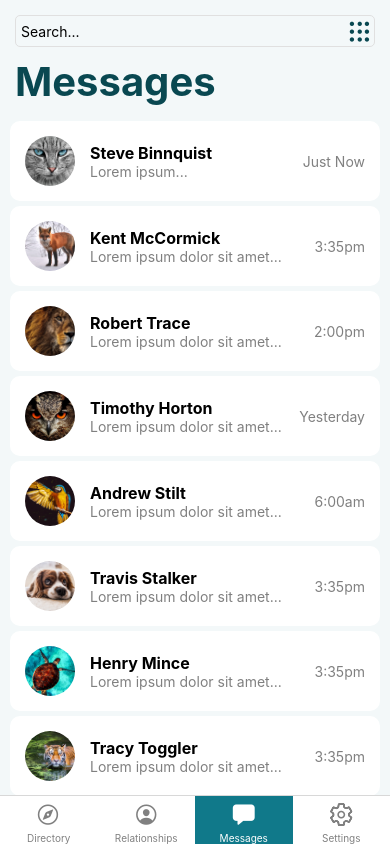
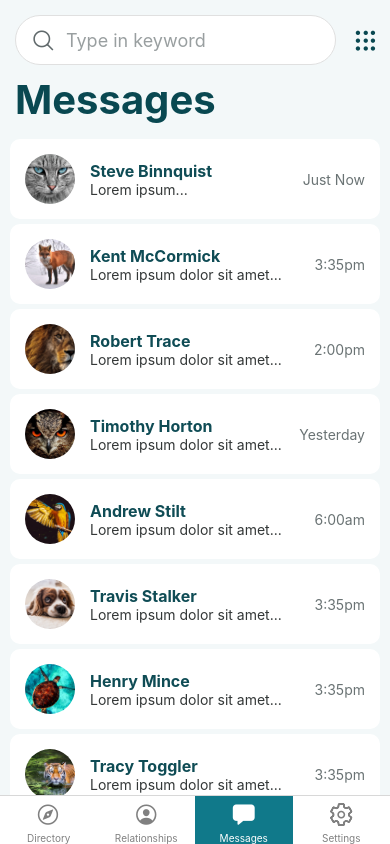
Before and after one commit to Valyria-Studios/geo_browser_app, a React Native app in the folder App/: screen /Messages in a window 390 px wide. Built offline with nearby package versions, Linux system fonts and the light colour scheme.

Commit message:
Updated Search Bar Apperance on Messages.js

```diff
--- a/App/screens/Messages.js
+++ b/App/screens/Messages.js
@@ -9,7 +9,8 @@ import {
 } from "react-native";
 import { SafeAreaView } from "react-native-safe-area-context";
 import { fetchMessages } from "../api/messages";
-import Icon from "@expo/vector-icons/Fontisto";
+import Fontisto from "@expo/vector-icons/Fontisto";
+import Icon from "@expo/vector-icons/Ionicons";
 
 const Messages = () => {
   const [messages, setMessages] = useState([]);
@@ -26,14 +27,27 @@ const Messages = () => {
   return (
     <SafeAreaView style={styles.container}>
       <View style={styles.header}>
-        <View style={styles.searchContainer}>
-          <TextInput
-            style={styles.searchBar}
-            value={search}
-            onChangeText={setSearch}
-            placeholder="Search..."
+        <View style={styles.searchSection}>
+          <View style={styles.searchContainer}>
+            <Icon
+              name="search-outline"
+              size={25}
+              color="#616a6c"
+              style={styles.searchIcon}
+            />
+            <TextInput
+              style={styles.searchBar}
+              value={search}
+              onChangeText={setSearch}
+              placeholder="Type in keyword"
+            />
+          </View>
+          <Fontisto
+            name="nav-icon-grid-a"
+            size={20}
+            color="#094851"
+            style={styles.gridIcon}
           />
-          <Icon name="nav-icon-grid-a" size={20} color="#094851" />
         </View>
         <Text style={styles.title}>Messages</Text>
       </View>
@@ -68,16 +82,31 @@ const styles = StyleSheet.create({
     marginTop: 10,
     color: "#094851",
   },
+  searchIcon: {
+    paddingHorizontal: 10,
+  },
+  searchSection: {
+    flexDirection: "row",
+    alignItems: "center",
+  },
   searchContainer: {
     flexDirection: "row",
     borderWidth: 1,
     borderColor: "#e0e0e0",
-    borderRadius: 5,
+    borderRadius: 50,
     padding: 5,
     alignItems: "center",
+    flex: 1,
+    height: 50,
+    backgroundColor: "white",
   },
   searchBar: {
     flex: 1,
+    fontSize: 18,
+    color: "#999fa0",
+  },
+  gridIcon: {
+    paddingLeft: 20,
   },
   container: {
     flex: 1,
@@ -104,12 +133,13 @@ const styles = StyleSheet.create({
   name: {
     fontSize: 16,
     fontWeight: "bold",
+    color: "#0f4c55",
   },
   message: {
-    color: "gray",
+    color: "#343838",
   },
   timestamp: {
-    color: "gray",
+    color: "#6a7374",
     marginLeft: 10,
   },
 });
```
